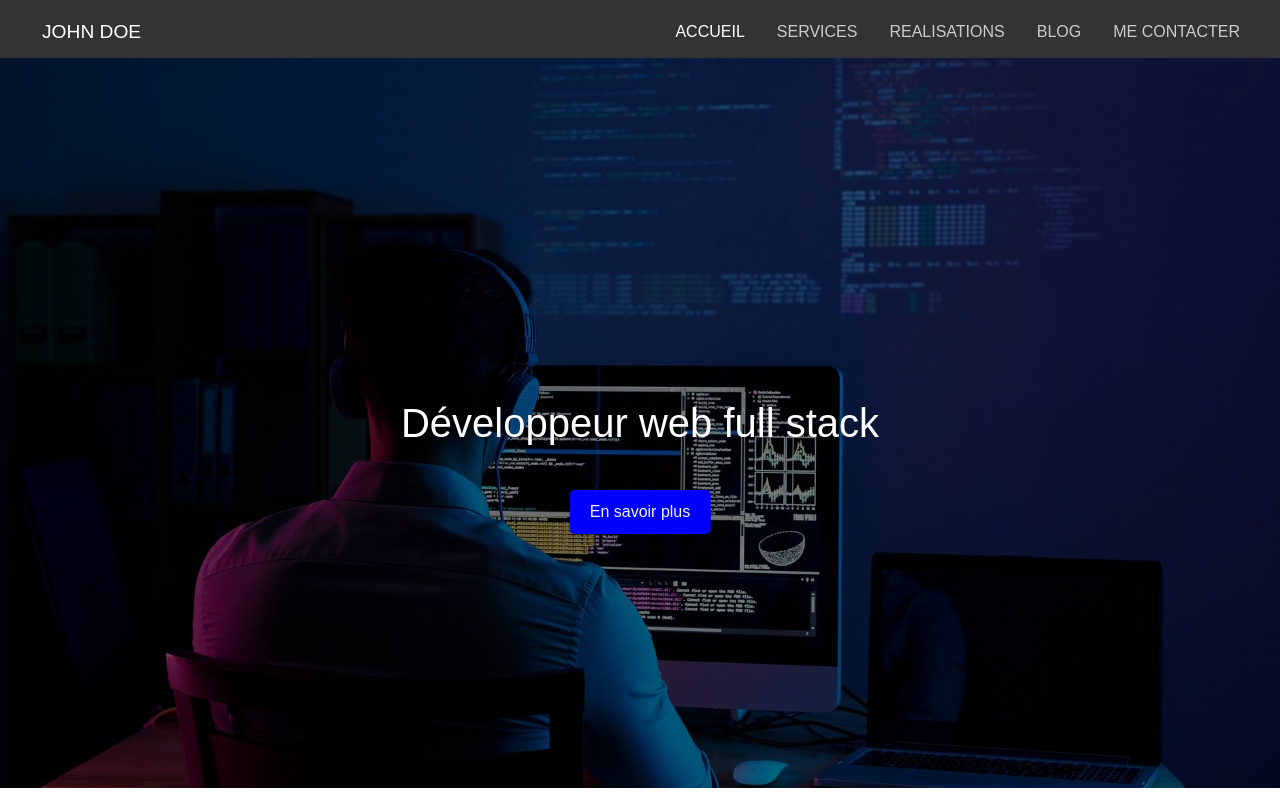
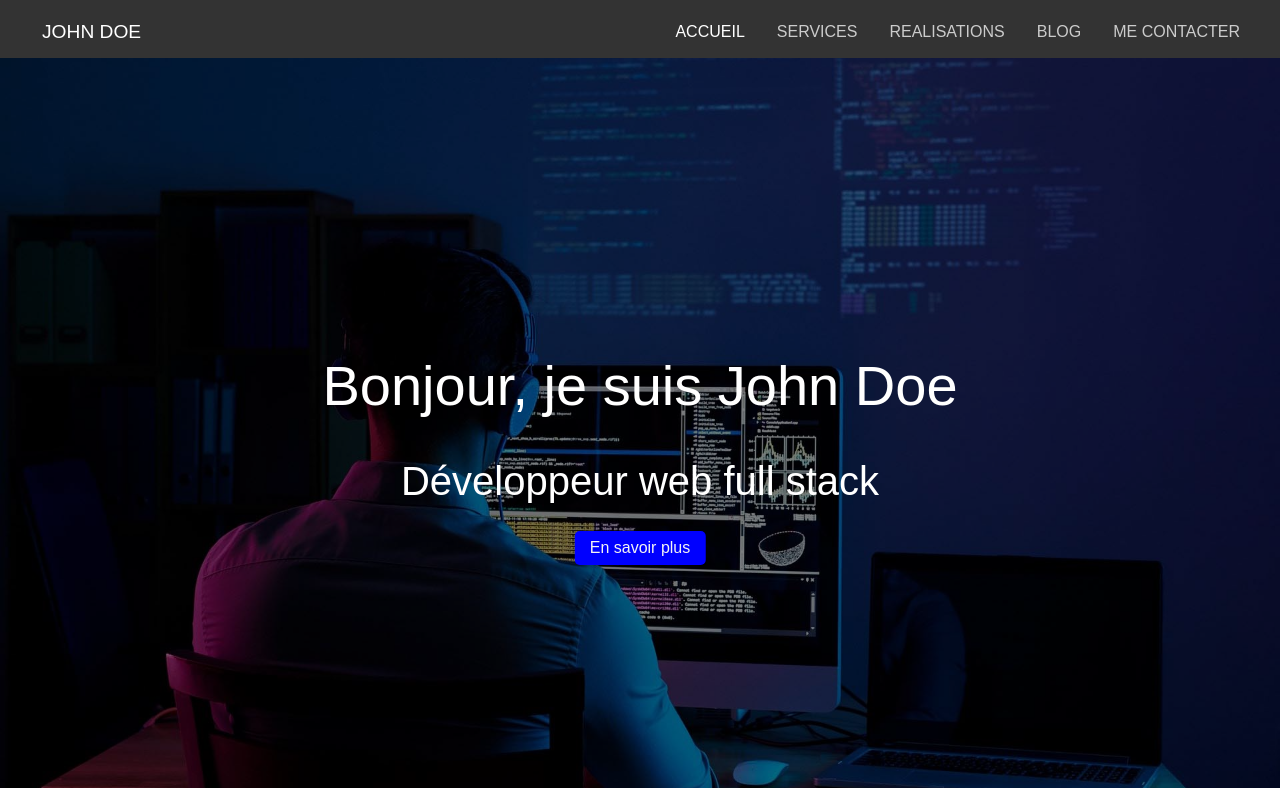
Before and after one commit to manellouti/cv-react, a React (Create React App) app: page / in a window 1280 px wide. Built offline with nearby package versions, Linux system fonts and the light colour scheme.

Commit message:
modif title

```diff
--- a/src/pages/Home.jsx
+++ b/src/pages/Home.jsx
@@ -6,7 +6,8 @@ const Home = () => {
   return (
     <div className="home">
       <section className="intro" style={{ backgroundImage: `url(${heroBg})` }}>
-      <h3>Développeur web full stack</h3>
+      <h1>Bonjour, je suis John Doe</h1>
+      <h2>Développeur web full stack</h2>
         <button>En savoir plus</button>
       </section>
     </div>
--- a/src/pages/styles/Home.css
+++ b/src/pages/styles/Home.css
@@ -28,14 +28,26 @@
   z-index: 0;
 }
 
-.intro h3 {
+.intro h1 {
+  font-size: 3.5rem; /* Plus grand que le h2 */
+  color: white; /* Texte en blanc */
+  position: absolute; /* Position absolue pour un placement précis */
+  top: 45%; /* Juste au-dessus du h2 (décale légèrement vers le haut) */
+  left: 50%; /* Centré horizontalement */
+  transform: translate(-50%, -50%); /* Centrage parfait */
+  z-index: 1; /* Devant l'overlay sombre */
+  margin: 0; /* Pas de marge pour éviter les décalages indésirables */
+}
+
+.intro h2 {
   font-size: 2.5rem;
   color: white;
   position: absolute;
-  top: 50%;
+  top: 58%; /* Décale le h2 plus bas pour créer un espace plus grand */
   left: 50%;
   transform: translate(-50%, -50%);
   z-index: 1;
+  margin: 0; /* Pas de marge pour aligner correctement */
 }
 
 .intro button {
@@ -43,11 +55,11 @@
   color: #f4f4f4;
   border-radius: 5px;
   border-style: none;
-  padding: 10px 20px;
+  padding: 5px 15px;
   cursor: pointer;
   margin-top: 1rem;
   position: absolute;
-  top: 60%;
+  top: 65%; /* Décale le h2 plus bas pour créer un espace plus grand */
   left: 50%;
   transform: translate(-50%, -50%);
   z-index: 1;
```
